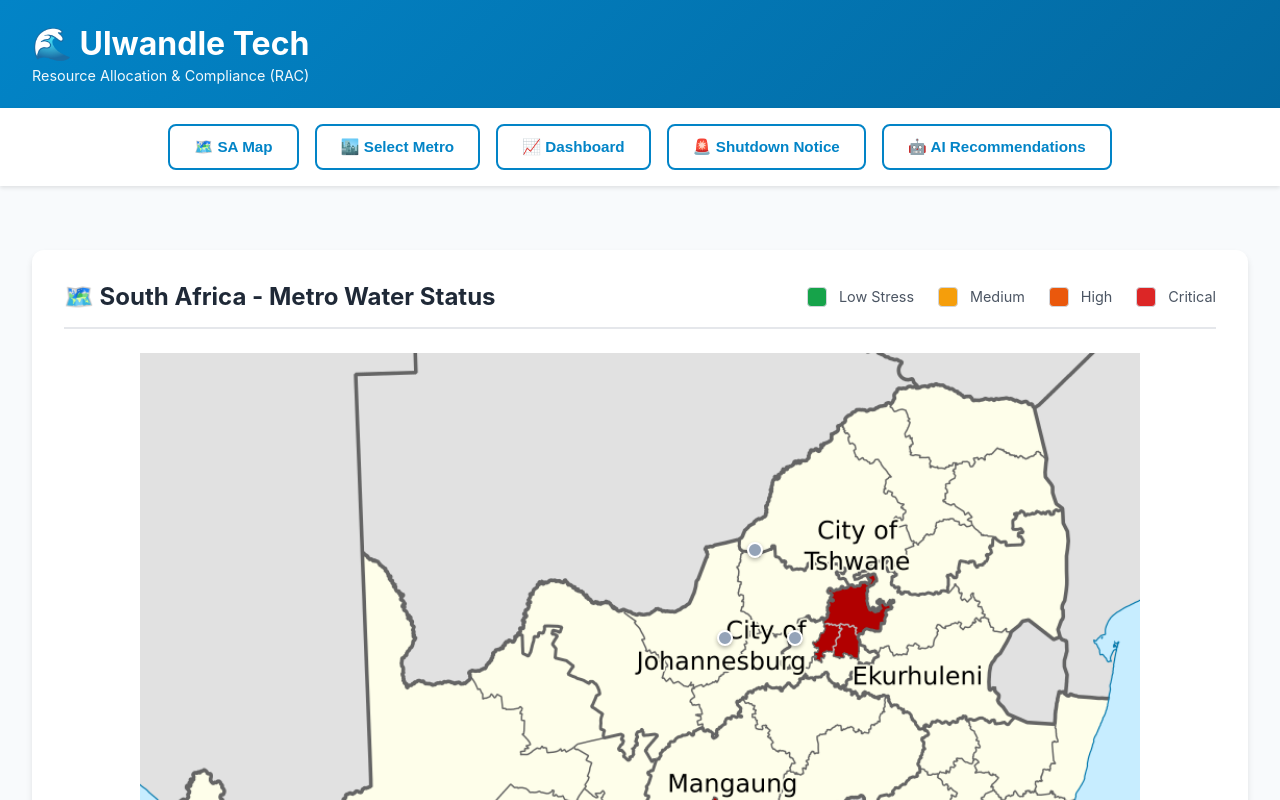
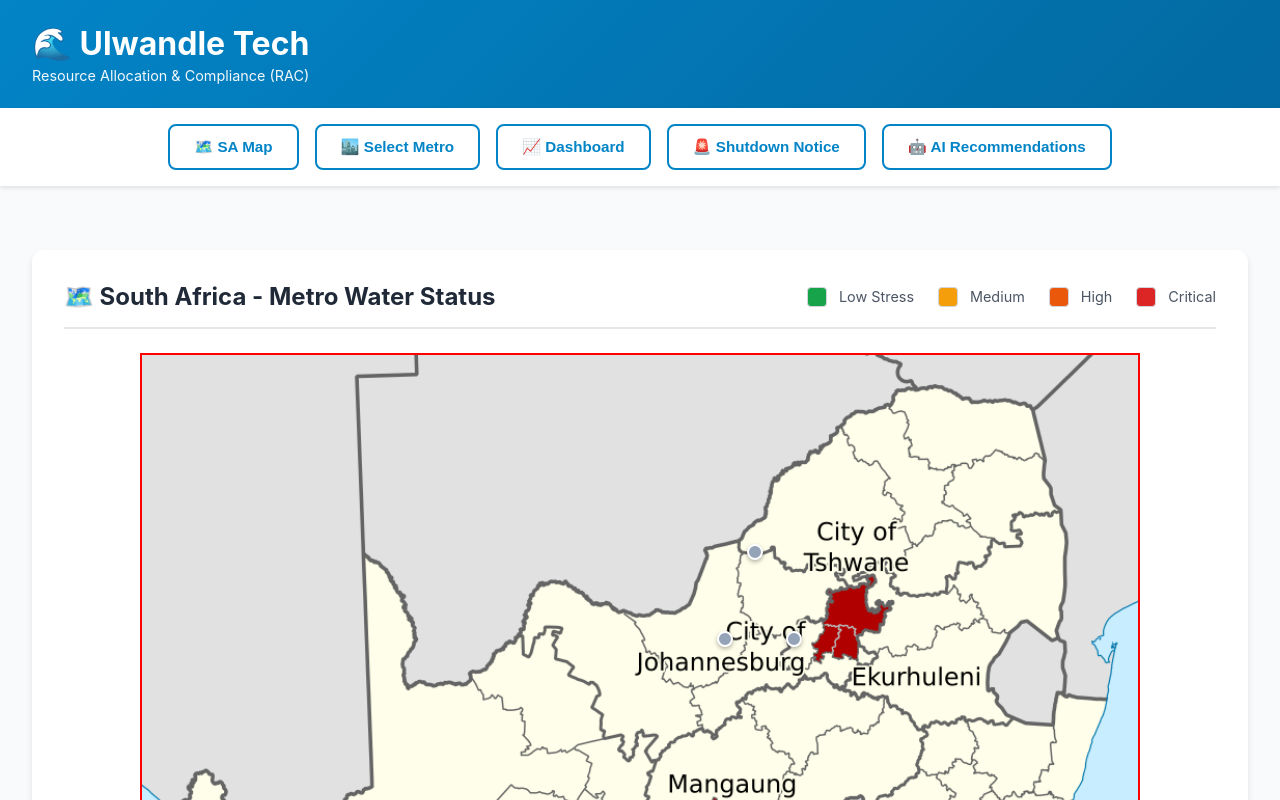
Before and after one commit to KingsmanRon/ulwandle, a React (Create React App) app in the folder frontend/: page / in a window 1280 px wide. Shown: the top 800 px of the page. Built offline with nearby package versions, Linux system fonts and the light colour scheme; no server answers.

Commit message:
Add temporary red border to South Africa map
Added a temporary red border for visual checking.

```diff
--- a/frontend/src/components/SouthAfricaMap.css
+++ b/frontend/src/components/SouthAfricaMap.css
@@ -55,6 +55,7 @@
   max-width: 1000px;
   margin: 0 auto;
   line-height: 0;
+  border: 2px solid red; /* TEMPORARY: Remove after checking */
 }
 
 /* The Actual Map Image */
```
